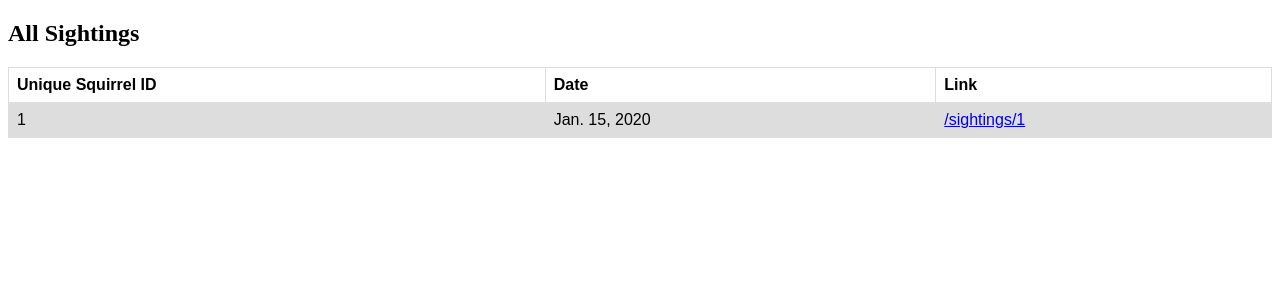
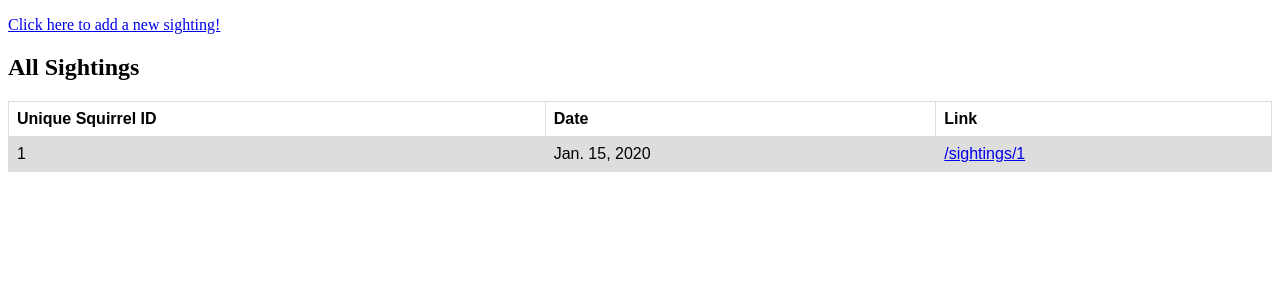
Before and after one commit to yufei-wang/SquirrelTracker, a Django app: page /sightings/ in a window 1280 px wide. Shown: the top 300 px of the page. Run offline with Django 3.2, Linux system fonts and the light colour scheme; tables that the repository leaves empty hold one stand-in row (values such as "Sample post").

Commit message:
add a link

```diff
--- a/sightings/templates/sightings/sightings.html
+++ b/sightings/templates/sightings/sightings.html
@@ -1,5 +1,6 @@
 <!DOCTYPE html>
 <html>
+<p><a href="/sightings/add">Click here to add a new sighting!</a></p>
 <head>
 <style>
 table {
@@ -36,4 +37,5 @@ tr:nth-child(even) {
     <td><a href="{%url 'squirrel_id' sighting.unique_squirrel_id%}">{%url 'squirrel_id' sighting.unique_squirrel_id%}</a></td></tr>
 {% endfor %}
 </table>
+
 </html>
```
